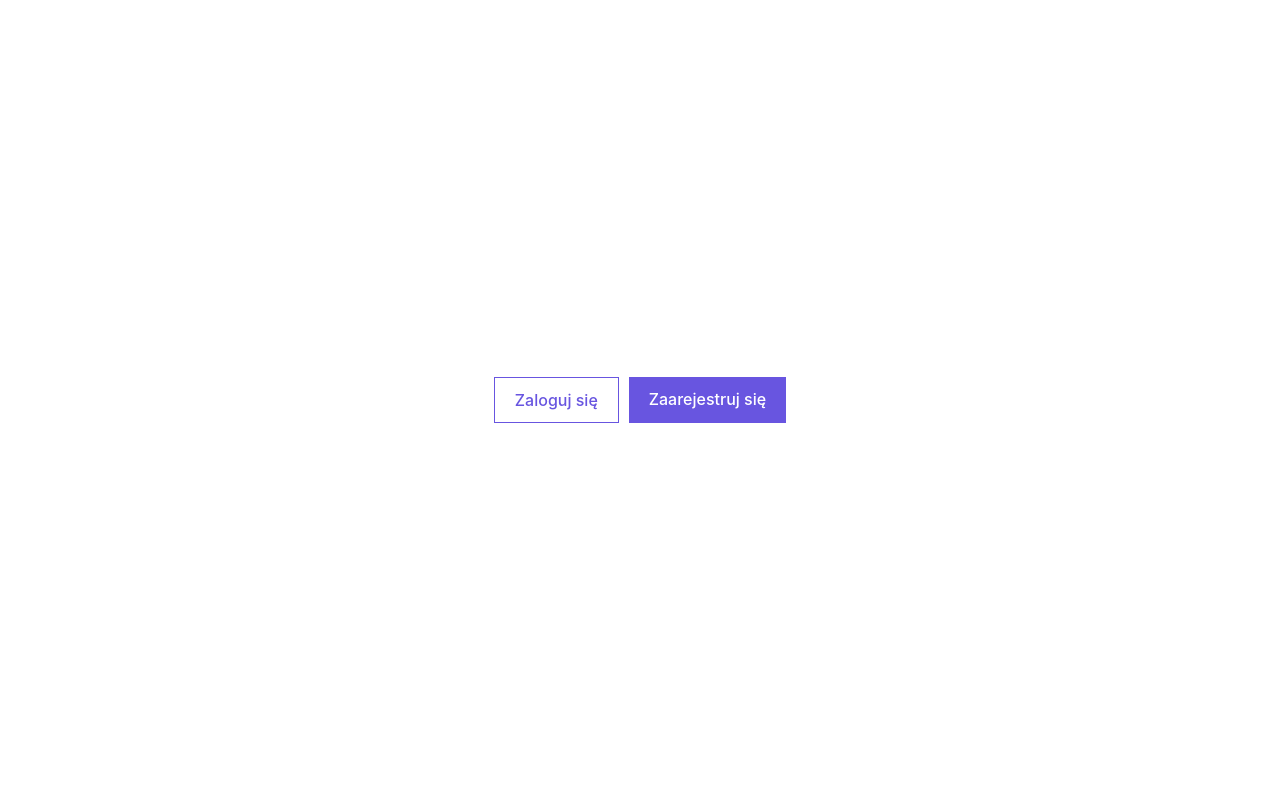
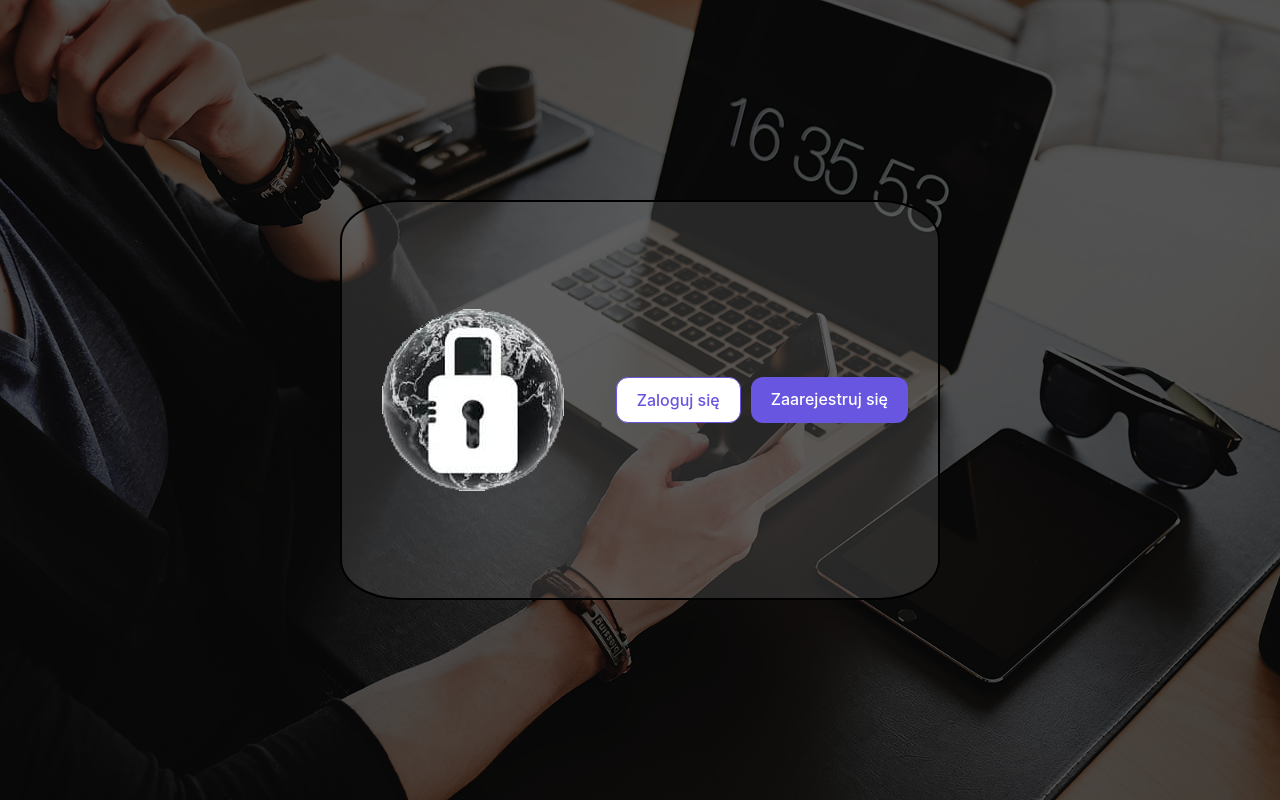
Before and after one commit to Finarfin32/IdentitySecure, a React (Vite) app: page / in a window 1280 px wide. Built offline with nearby package versions, Linux system fonts and the light colour scheme.

Commit message:
template styling
template styling

```diff
--- a/src/App.css
+++ b/src/App.css
@@ -3,19 +3,6 @@
   margin: 0 auto;
   padding: 2rem;
   text-align: center;
-}
-
-.logo {
-  height: 6em;
-  padding: 1.5em;
-  will-change: filter;
-  transition: filter 300ms;
-}
-.logo:hover {
-  filter: drop-shadow(0 0 2em #646cffaa);
-}
-.logo.react:hover {
-  filter: drop-shadow(0 0 2em #61dafbaa);
 }
 
 @keyframes logo-spin {
@@ -48,20 +35,24 @@
 
 
 
-/* body {
-  border: 0;
-  margin: 0;
-  padding: 0;
-  font-family: sans-serif;
-  background-color: rgba(250, 250, 250)
-} */
+body {
+  background-image: url('/src/media/background.png');
+  background-size: cover;
+  background-repeat: no-repeat;
+
+}
 
 .container {
-  min-height: 100vh;
+  width: 600px;
+  height: 400px;
+  border: 2px solid #000;
+  background-color: #80808040;
   justify-content: center;
   align-items: center;
   display: flex;
   text-align: center;
+  padding: 30px;
+  border-radius: 10%;
 }
 
 .container div > p span {
@@ -95,7 +86,7 @@ button {
   color: white;
   background-color: rgba(104, 85, 224, 1);
   padding: 10px 20px;
-
+  border-radius: 12px;
 }
 
 .log {
@@ -104,6 +95,7 @@ button {
   border: 1px solid rgba(104, 85, 224, 1);
   padding: 10px 20px;
   margin-right: 10px;
+  border-radius: 12px;
 }
 
 button:hover {
@@ -121,4 +113,36 @@ button:hover {
   text-transform: uppercase;
     font-weight: bold;
     color:white;
+    font-size: 25px;
 }
+
+.logo {
+  flex: 1;
+  padding-left: 10px;
+}
+
+.logo img {
+  max-width: 100%;
+  height: auto;
+}
+
+.buttons {
+  flex: 1;
+  display: flex;
+  justify-content: flex-end;
+  align-items: center;
+  padding-right: 10px;
+}
+
+.buttons button {
+  margin-left: 10px;
+}
+
+.register_input{
+  color: white;
+  background-color: rgb(91, 91, 92);
+  padding: 10px 20px;
+  border-radius: 12px;
+  border-color: white;
+  border-width: 1px;
+}
--- a/src/App.jsx
+++ b/src/App.jsx
@@ -1,12 +1,17 @@
 import "./App.css";
 import { Link } from "react-router-dom";
-
+import logo from "/src/media/logo.png";
 function App() {
   return (
+    <div className="container">
+  <div className="logo">
+    <img src={logo} alt="Logo"></img>
+  </div>
     <div className="buttons_container">
       <Link className="log" to="/login">Zaloguj się</Link>
       <Link className="reg" to="/register">Zaarejestruj się</Link>
     </div>
+    </div>
   );
 }
 export default App;
--- a/src/index.css
+++ b/src/index.css
@@ -93,11 +93,11 @@ img {
   min-height: 100vh;
   align-items: center;
 }
-.container {
+/* .container {
   margin-inline: auto;
   max-width: 75rem;
   width: 85%;
-}
+} */
 .input__group {
   display: flex;
   margin-top: 2em;
--- a/src/login.jsx
+++ b/src/login.jsx
@@ -35,7 +35,7 @@ function Login() {
   if (token === tokenFromQR && token && tokenFromQR)
     return <div>Pomyślnie zalogowano użytkownika {email}</div>;
   return (
-    <div>
+    <div className="container">
       {!token && <button className="log" onClick={handleLogIn}>Zaloguj się</button>}
       {token && <QRReader setQR={setTokenFromQR}></QRReader>}
     </div>
--- a/src/register.jsx
+++ b/src/register.jsx
@@ -41,11 +41,12 @@ function Register() {
     }
   };
   return (
-    <div>
+    <div className="container">
       {!token && (
         <form onSubmit={handleSignIn}>
-          <label className="label_email">Podaj E-mail</label>
+          <label className="label_email">Podaj adres E-mail</label>
           <input
+          className="register_input"
             required
             onChange={(event) => setEmail(event.target.value)}
             value={email}
```
Also changed, not shown: src/media/background.png (added), src/media/logo.png (added).
